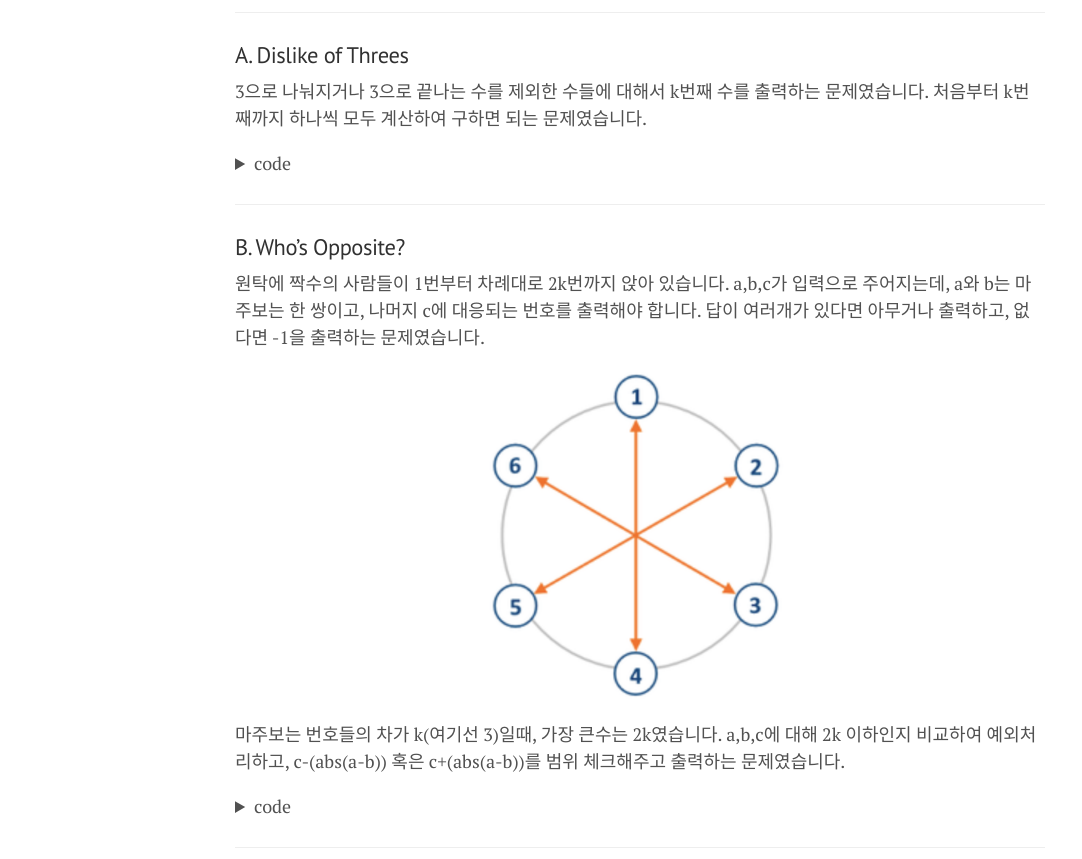
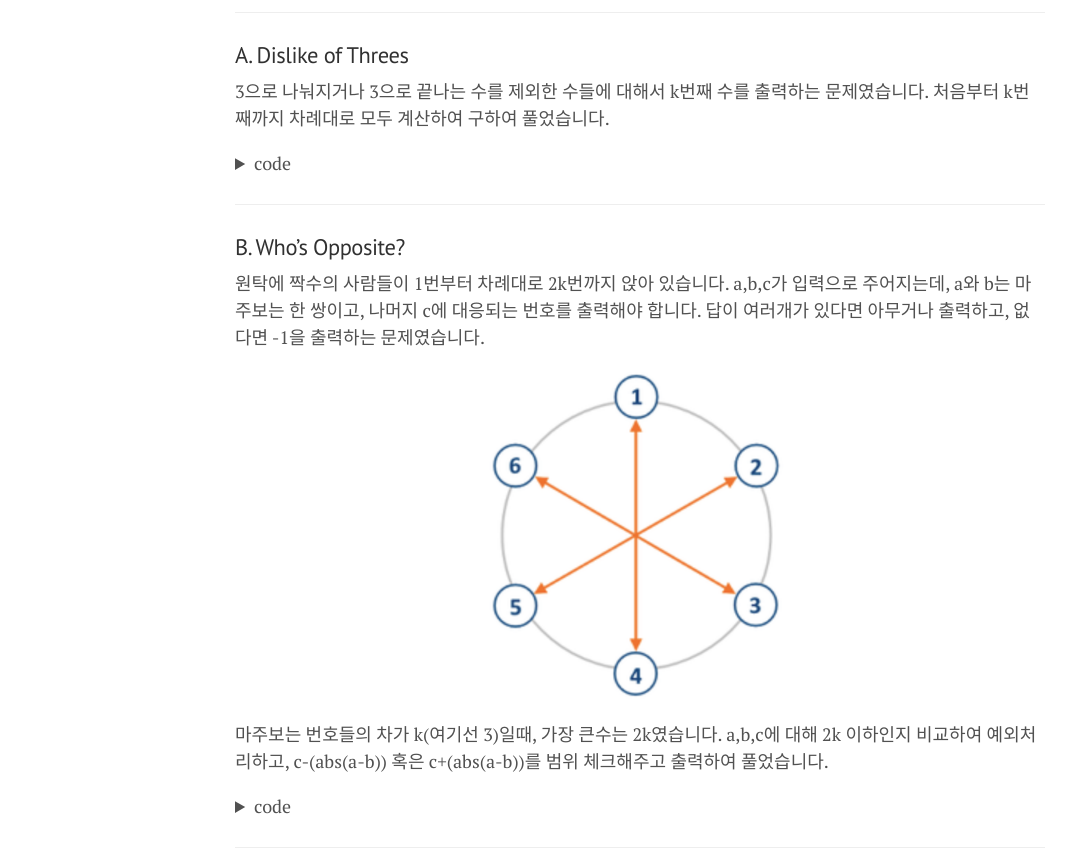
Before and after one commit to changhyeonnam/changhyeonnam.github.io, a Jekyll site: the page built from _posts/2021/2021-08-22-codeforce-div3#739.md, in a window 1280 px wide. Shown: the part 413-1272 px from the top of the page, without its empty margins (0-1082 px from the left). Built offline with Jekyll 4.4.1, drawn with Linux system fonts in a browser that asks for light colours; nearby versions of some CDN libraries; formulas are drawn with MathJax 3; comment, search, counter and statistics services are not loaded.

Commit message:
Update 2021-08-22-codeforce-div3#739.md

```diff
--- a/_posts/2021/2021-08-22-codeforce-div3#739.md
+++ b/_posts/2021/2021-08-22-codeforce-div3#739.md
@@ -14,7 +14,7 @@ comments: true
 
 ### A. Dislike of Threes
 
-3으로 나눠지거나 3으로 끝나는 수를 제외한 수들에 대해서 k번째 수를 출력하는 문제였습니다. 처음부터 k번째까지 하나씩 모두 계산하여 구하면  되는 문제였습니다.
+3으로 나눠지거나 3으로 끝나는 수를 제외한 수들에 대해서 k번째 수를 출력하는 문제였습니다. 처음부터 k번째까지 차례대로 모두 계산하여 구하여 풀었습니다.
 
 <details>
 <summary>code</summary>
@@ -79,7 +79,7 @@ int main(){
   </figure>
 </div>
 
-마주보는 번호들의 차가 k(여기선 3)일때, 가장 큰수는 2k였습니다. a,b,c에 대해 2k 이하인지 비교하여 예외처리하고, c-(abs(a-b)) 혹은 c+(abs(a-b))를 범위 체크해주고 출력하는 문제였습니다.
+마주보는 번호들의 차가 k(여기선 3)일때, 가장 큰수는 2k였습니다. a,b,c에 대해 2k 이하인지 비교하여 예외처리하고, c-(abs(a-b)) 혹은 c+(abs(a-b))를 범위 체크해주고 출력하여 풀었습니다.
 
 <details>
 <summary>code</summary>
```
